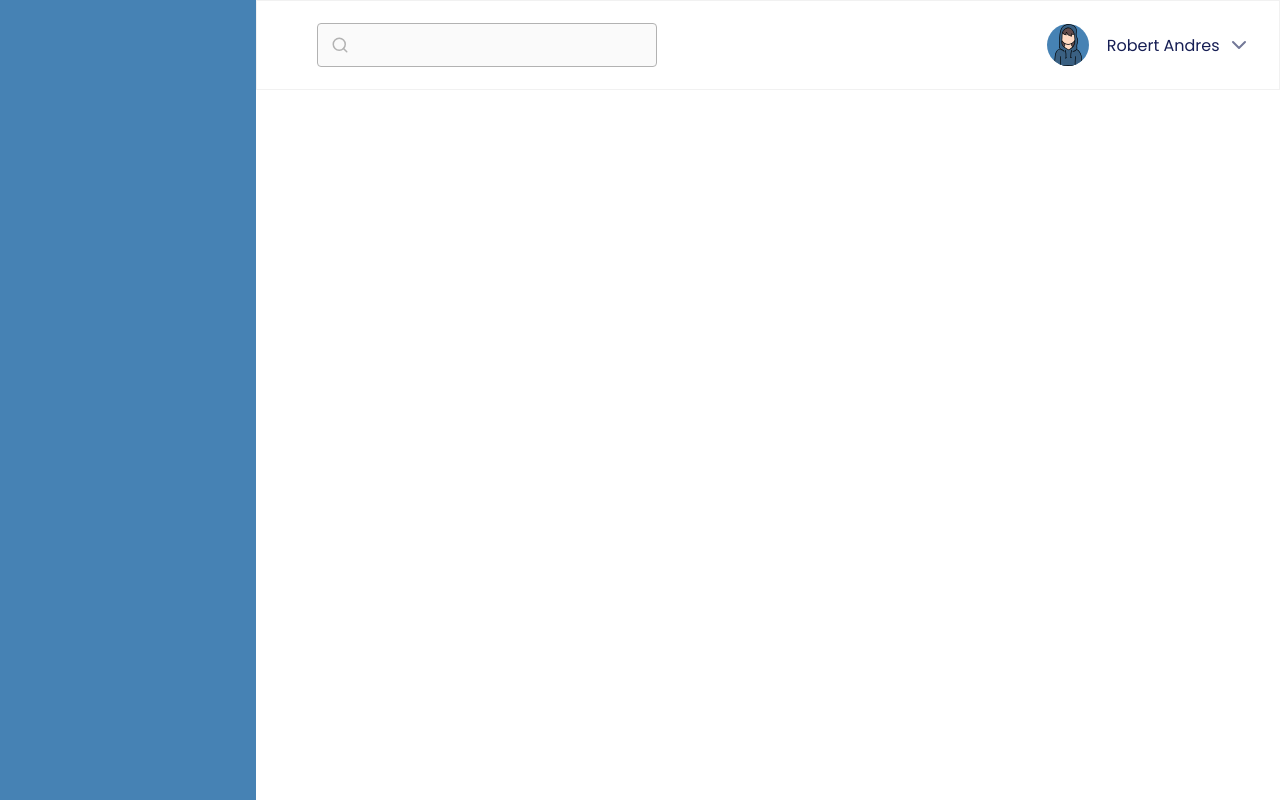
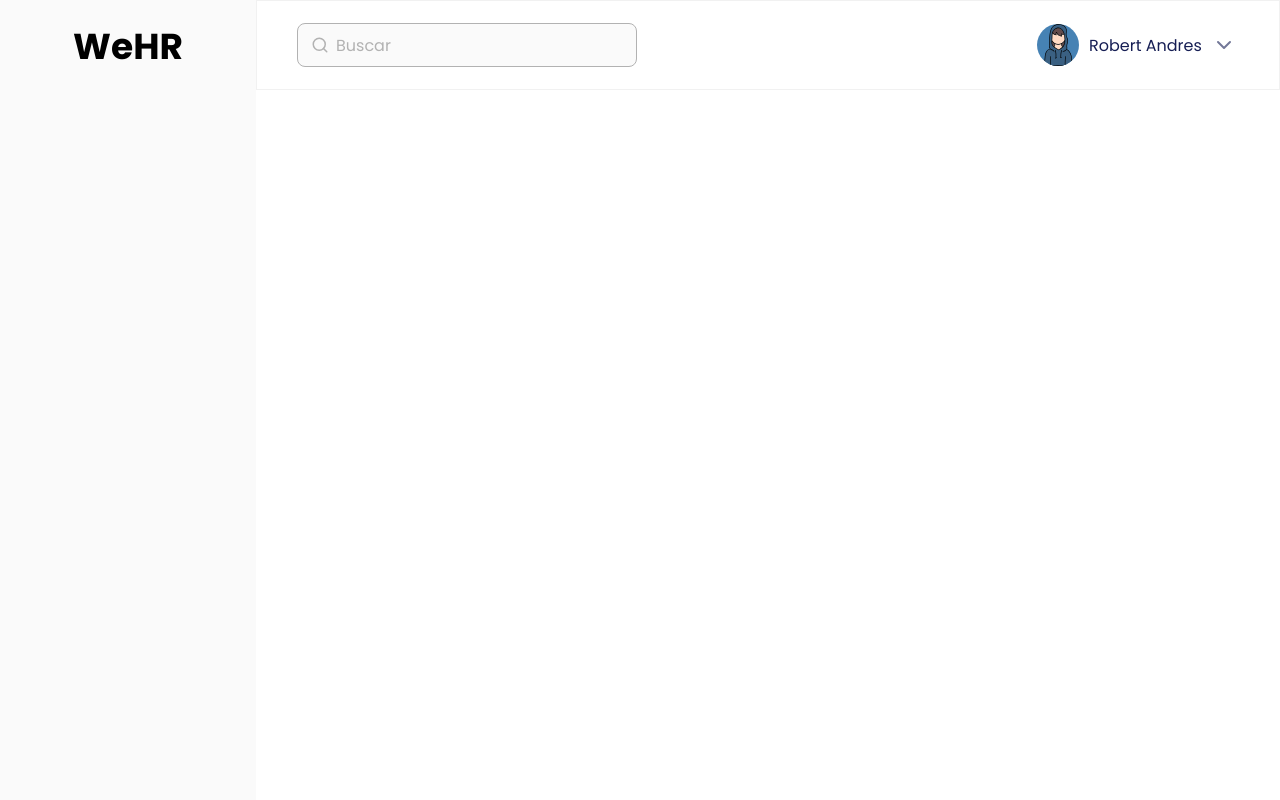
Before and after one commit to robertramosastudillo/dashboard-template, a React (Create React App) app: page / in a window 1280 px wide. Built offline with nearby package versions, Linux system fonts and the light colour scheme.

Commit message:
I started working on the sidebar

```diff
--- /dev/null
+++ b/src/components/atoms/MainLogo/MainLogo.scss
@@ -0,0 +1,24 @@
+@use "../../../shared/sass" as m;
+
+.main__logo {
+  display: none;
+
+  @include m.mq(md) {
+    display: block;
+    margin: 4.6rem 0rem 6rem 0rem;
+  }
+
+  @include m.mq(lg) {
+    margin: 2rem 0rem 6rem 0rem;
+  }
+}
+
+.main__logo-title {
+  @include m.mq(md) {
+    font-size: 2rem;
+  }
+
+  @include m.mq(lg) {
+    font-size: 3.6rem;
+  }
+}
--- /dev/null
+++ b/src/components/atoms/MainLogo/MainLogo.tsx
@@ -0,0 +1,9 @@
+import "./MainLogo.scss";
+
+export const MainLogo = () => {
+  return (
+    <div className="main__logo">
+      <h2 className="main__logo-title">WeHR</h2>
+    </div>
+  );
+};
--- a/src/components/atoms/MenuPopover/MenuPopover.scss
+++ b/src/components/atoms/MenuPopover/MenuPopover.scss
@@ -8,12 +8,14 @@
 .popover__title {
   width: 2.4rem;
   display: flex;
-  justify-content: space-evenly;
+  // justify-content: space-evenly;
   align-items: center;
   font-size: 1.6rem;
   cursor: pointer;
   @include v.mq(lg) {
-    width: 16rem;
+    width: 15rem;
+    gap: 1rem;
+    // justify-content: stretch;
   }
 }
 
@@ -43,7 +45,12 @@
   background: white;
   right: 0;
   overflow: hidden;
-  top: 3rem;
+  top: 3.4rem;
+
+  @include v.mq(lg) {
+    width: 18rem;
+    top: 3.8rem;
+  }
 }
 
 .popover__menu-active {
@@ -54,11 +61,15 @@
 }
 
 .popover__menu--list-item {
-  padding: 0.4rem 1.2rem;
+  padding: 0.6rem 1.4rem;
 
   &:hover {
     cursor: pointer;
-    background-color: #e4e0e0;
+    background-color: #f1f1f1;;
+  }
+
+  &:last-of-type {
+    border-top: 1px solid #e9e9e9;
   }
 }
 
--- a/src/components/atoms/SearchBox/SearchBox.scss
+++ b/src/components/atoms/SearchBox/SearchBox.scss
@@ -4,7 +4,7 @@
   position: relative;
   height: 3.2rem;
   width: 100%;
-  margin: 0 2rem;
+  margin: 0 2rem 0 0;
 
   @include m.mq(md) {
     height: 3.6rem;
@@ -14,7 +14,7 @@
   @include m.mq(lg) {
     height: 4.4rem;
     width: 34rem;
-    margin: 0px 6rem;
+    margin: 0px 4rem;
   }
 }
 
@@ -24,7 +24,7 @@
   opacity: 0;
   background-color: #fafafa;
   border: 1px solid #b2b2b2;
-  border-radius: 0.4rem;
+  border-radius: 0.8rem;
   padding: 0rem 0.8rem 0rem 3.4rem;
   font-family: "Poppins";
   font-weight: 400;
--- a/src/components/atoms/SearchBox/SearchBox.tsx
+++ b/src/components/atoms/SearchBox/SearchBox.tsx
@@ -8,7 +8,7 @@ export const SearchBox = () => {
 
   return (
     <div className="searchbox">
-      <input className="searchbox-input" type="text" ref={el} />
+      <input className="searchbox-input" type="text" placeholder="Buscar" ref={el} />
       <FiSearch className="input-icon" onClick={handleSearch} />
     </div>
   );
--- a/src/components/atoms/index.ts
+++ b/src/components/atoms/index.ts
@@ -1,3 +1,4 @@
+export { MainLogo } from "./MainLogo/MainLogo";
 export { MenuPopover } from "./MenuPopover/MenuPopover";
 export { SearchBox } from "./SearchBox/SearchBox";
 export { SelectBox } from "./SelectBox/SelectBox";
--- a/src/components/templates/Navbar/Navbar.scss
+++ b/src/components/templates/Navbar/Navbar.scss
@@ -33,6 +33,10 @@
   width: auto;
   display: flex;
   align-items: center;
+
+  @include m.mq(lg) {
+    margin: 0 4rem 0 0;
+  }
 }
 
 .burger-menu {
--- a/src/components/templates/Sidebar/Sidebar.scss
+++ b/src/components/templates/Sidebar/Sidebar.scss
@@ -1,6 +1,6 @@
 @use "../../../shared/sass" as m;
 
-.sidebar__container {
+.sidebar {
   display: none;
 
   @include m.mq(md) {
@@ -8,8 +8,8 @@
     width: 10%;
     min-width: 9rem;
     height: 100vh;
-    background-color: steelblue;//#FAFAFA;
-}
+    background-color: #fafafa;
+  }
 
   @include m.mq(lg) {
     width: 20%;
--- a/src/components/templates/Sidebar/Sidebar.tsx
+++ b/src/components/templates/Sidebar/Sidebar.tsx
@@ -1,5 +1,10 @@
+import { MainLogo } from "../../atoms";
 import "./Sidebar.scss";
 
 export const Sidebar = () => {
-  return <div className="sidebar__container"></div>;
+  return (
+    <div className="sidebar">
+      <MainLogo />
+    </div>
+  );
 };
```
